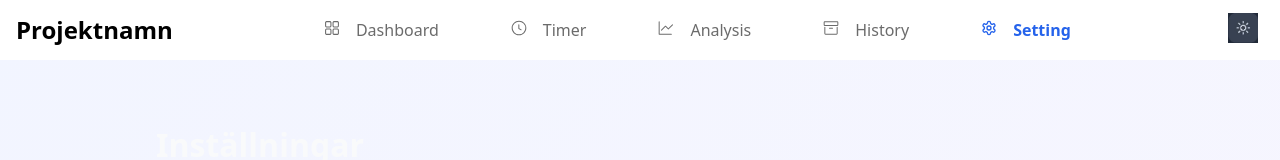
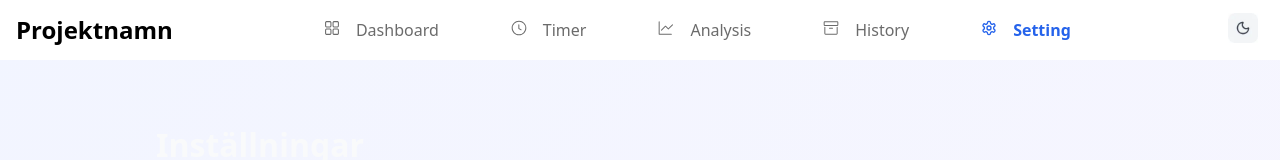
Before and after one commit to NM-Codes/prod-system, a React (Vite) app in the folder my-react-project/: page /setting in a window 1280 px wide. Shown: the top 160 px of the page. Built offline with nearby package versions, Linux system fonts and the light colour scheme.

Commit message:
Fix theme toggle button image source

```diff
--- a/my-react-project/src/Components/ThemeToggle/ThemeToggle.jsx
+++ b/my-react-project/src/Components/ThemeToggle/ThemeToggle.jsx
@@ -8,7 +8,7 @@ export default function ThemeToggle(){
     return (
         <button onClick = {toggleTheme}>
             <img
-            src = {theme === 'light' ? DarkModeButton : LightModeButton}
+            src = {theme === 'light' ? LightModeButton : DarkModeButton}
             alt= "Toggle Theme"
             width={'30px'}
             />
```
